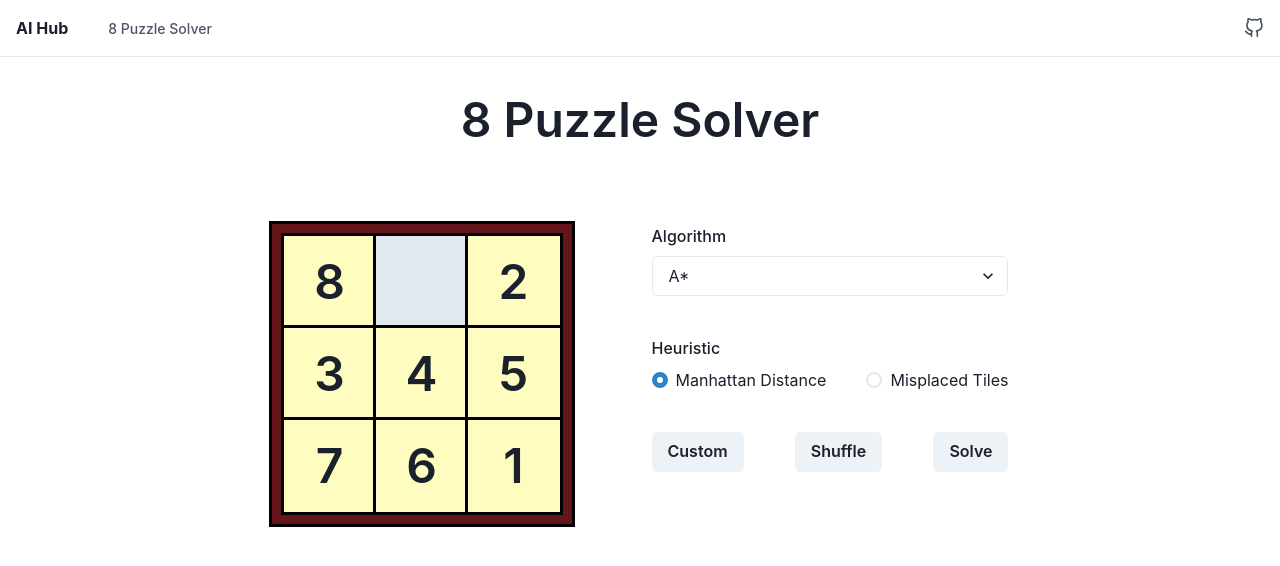
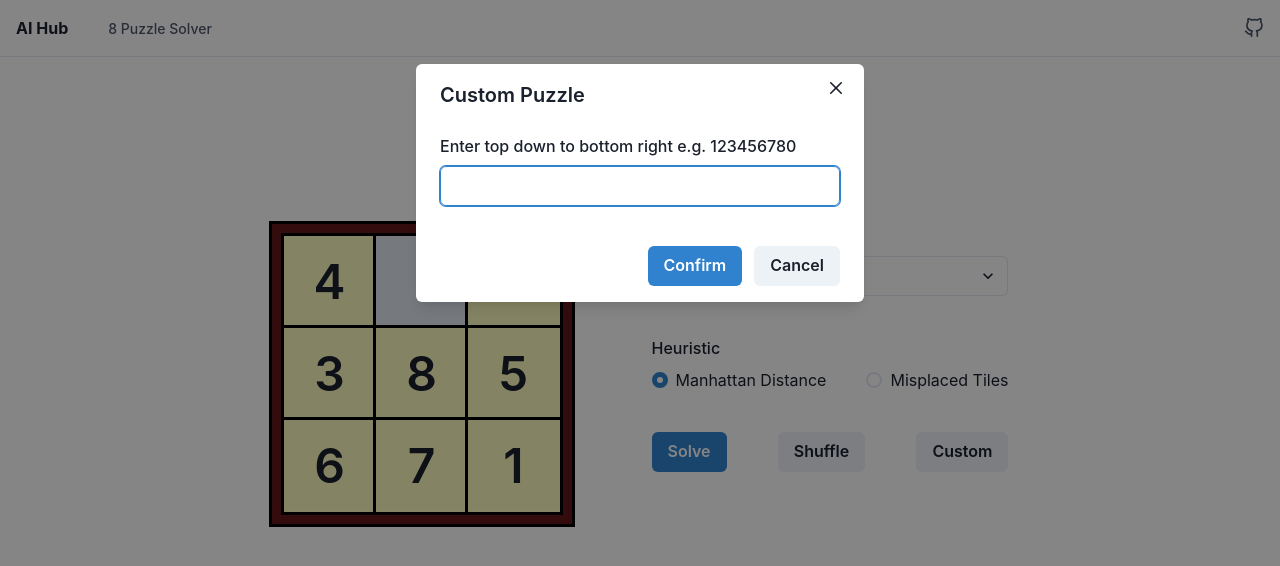
Before and after one commit to dphogit/ai-hub, a React (Vite) app: page /eight-puzzle in a window 1280 px wide. Both pictures are taken after a click on the button "Custom". Shown: the top 566 px of the page. Built offline with nearby package versions, Linux system fonts and the light colour scheme.

Commit message:
Customize input

```diff
--- /dev/null
+++ b/src/components/pages/eight-puzzle-page/custom-modal/index.tsx
@@ -0,0 +1,120 @@
+import React, { useRef, useState } from 'react';
+import {
+  Button,
+  FormControl,
+  FormErrorIcon,
+  FormErrorMessage,
+  FormLabel,
+  Input,
+  Modal,
+  ModalBody,
+  ModalCloseButton,
+  ModalContent,
+  ModalFooter,
+  ModalHeader,
+  ModalOverlay,
+} from '@chakra-ui/react';
+import { List } from 'immutable';
+import { SlidingTiles } from '../../../../search';
+
+interface Props {
+  isOpen: boolean;
+  onClose: () => void;
+  onConfirm: (puzzle: number[]) => void;
+}
+
+const CustomModal = ({ isOpen, onClose, onConfirm }: Props) => {
+  const [value, setValue] = useState<string>('');
+  const [errorMsg, setErrorMsg] = useState<string>('');
+
+  const inputRef = useRef<HTMLInputElement>(null);
+
+  const resetAndClose = () => {
+    setValue('');
+    setErrorMsg('');
+    onClose();
+  };
+
+  const validatePuzzle = (): number[] => {
+    const tiles = [1, 2, 3, 4, 5, 6, 7, 8, 0];
+    const candidatePuzzle = value
+      .trim()
+      .split('')
+      .map((val) => parseInt(val));
+
+    if (candidatePuzzle.length !== tiles.length) throw Error();
+
+    const pool = new Set(tiles);
+    candidatePuzzle.forEach((tile) => pool.delete(tile));
+
+    if (pool.size !== 0) throw Error();
+
+    return candidatePuzzle;
+  };
+
+  const handleInputChange = (e: React.ChangeEvent<HTMLInputElement>) => {
+    setValue(e.target.value);
+  };
+
+  const handleKeyDown = (e: React.KeyboardEvent<HTMLInputElement>) => {
+    if (e.key === 'Enter') {
+      handleConfirm();
+    }
+  };
+
+  const handleConfirm = () => {
+    try {
+      const validPuzzle = validatePuzzle(); // Throws error if invalid
+
+      const isSolvable = SlidingTiles.isSolvable(List(validPuzzle));
+      if (!isSolvable) {
+        setErrorMsg('Puzzle is not solvable');
+        return;
+      }
+
+      onConfirm(validPuzzle);
+      resetAndClose();
+    } catch {
+      setErrorMsg('Invalid puzzle');
+    }
+  };
+
+  const handleCancelClick = () => {
+    resetAndClose();
+  };
+
+  return (
+    <Modal isOpen={isOpen} onClose={onClose} initialFocusRef={inputRef}>
+      <ModalOverlay />
+      <ModalContent>
+        <ModalHeader>Custom Puzzle</ModalHeader>
+        <ModalCloseButton />
+        <ModalBody pb={6}>
+          <FormControl isInvalid={errorMsg !== ''}>
+            <FormLabel>Enter top down to bottom right e.g. 123456780</FormLabel>
+            <Input
+              ref={inputRef}
+              value={value}
+              onChange={handleInputChange}
+              onKeyDown={handleKeyDown}
+            />
+            {errorMsg && (
+              <FormErrorMessage>
+                <FormErrorIcon />
+                {errorMsg}
+              </FormErrorMessage>
+            )}
+          </FormControl>
+        </ModalBody>
+        <ModalFooter>
+          <Button colorScheme="blue" mr={3} onClick={handleConfirm}>
+            Confirm
+          </Button>
+          <Button onClick={handleCancelClick}>Cancel</Button>
+        </ModalFooter>
+      </ModalContent>
+    </Modal>
+  );
+};
+
+export default CustomModal;
--- a/src/components/pages/eight-puzzle-page/index.tsx
+++ b/src/components/pages/eight-puzzle-page/index.tsx
@@ -17,6 +17,7 @@ import Layout from '../../layout';
 import PuzzleBoard from './puzzle-board';
 import { SlidingTiles } from '../../../search';
 import { List } from 'immutable';
+import CustomModal from './custom-modal';
 
 enum Algorithms {
   BFS = 'BFS',
@@ -31,12 +32,7 @@ enum Heuristics {
   MISPLACED = 'Misplaced Tiles',
 }
 
-const EightPuzzlePage = () => {
-  const [algo, setAlgo] = useState<Algorithms>(Algorithms.A_STAR);
-  const [heuristic, setHeuristic] = useState<Heuristics>(Heuristics.MANHATTAN);
-  const [puzzle, setPuzzle] = useState<number[]>([1, 2, 3, 4, 5, 6, 7, 8, 0]);
-
-  const scramble = (puzzle: number[]): number[] => {
+const scramblePuzzle = (puzzle: number[]): number[] => {
   const shuffled = [...puzzle];
   for (let i = shuffled.length - 1; i > 0; i--) {
     const j = Math.floor(Math.random() * (i + 1));
@@ -49,13 +45,19 @@ const EightPuzzlePage = () => {
   let isGenerating = true;
   let generated = puzzle; // Keep TS happy
   while (isGenerating) {
-      generated = scramble(puzzle);
+    generated = scramblePuzzle(puzzle);
     if (SlidingTiles.isSolvable(List(generated))) {
       isGenerating = false;
     }
   }
   return generated;
 };
+
+const EightPuzzlePage = () => {
+  const [algo, setAlgo] = useState<Algorithms>(Algorithms.A_STAR);
+  const [heuristic, setHeuristic] = useState<Heuristics>(Heuristics.MANHATTAN);
+  const [isCustomModalOpen, setIsCustomModalOpen] = useState<boolean>(false);
+  const [puzzle, setPuzzle] = useState<number[]>([1, 2, 3, 4, 5, 6, 7, 8, 0]);
 
   useEffect(() => {
     setPuzzle((prevPuzzle) => generatePuzzle(prevPuzzle));
@@ -69,11 +71,28 @@ const EightPuzzlePage = () => {
     setHeuristic(value as Heuristics);
   };
 
+  const handleSolveClick = () => {
+    // TODO: Implement solving
+  };
+
   const handleShuffleClick = () => {
     setPuzzle((prevPuzzle) => generatePuzzle(prevPuzzle));
   };
 
+  const handleCustomClick = () => {
+    setIsCustomModalOpen(true);
+  };
+
+  const handleCloseCustomModal = () => {
+    setIsCustomModalOpen(false);
+  };
+
+  const handleConfirmCustomModal = (puzzle: number[]) => {
+    setPuzzle(puzzle);
+  };
+
   return (
+    <>
       <Layout>
         <Center flexDir="column">
           <Heading as="h1" size="2xl" fontWeight="600">
@@ -96,7 +115,9 @@ const EightPuzzlePage = () => {
                 <FormLabel as="legend">Heuristic</FormLabel>
                 <RadioGroup value={heuristic} onChange={handleHeuristicChange}>
                   <HStack spacing={10}>
-                  <Radio value={Heuristics.MANHATTAN}>Manhattan Distance</Radio>
+                    <Radio value={Heuristics.MANHATTAN}>
+                      Manhattan Distance
+                    </Radio>
                     <Radio value={Heuristics.MISPLACED}>Misplaced Tiles</Radio>
                   </HStack>
                 </RadioGroup>
@@ -107,14 +128,20 @@ const EightPuzzlePage = () => {
                 justifyContent="space-between"
                 w="100%"
               >
-              <Button>Custom</Button>
+                <Button colorScheme="blue">Solve</Button>
                 <Button onClick={handleShuffleClick}>Shuffle</Button>
-              <Button>Solve</Button>
+                <Button onClick={handleCustomClick}>Custom</Button>
               </ButtonGroup>
             </VStack>
           </Flex>
         </Center>
       </Layout>
+      <CustomModal
+        isOpen={isCustomModalOpen}
+        onClose={handleCloseCustomModal}
+        onConfirm={handleConfirmCustomModal}
+      />
+    </>
   );
 };
 
```
Lines whose indentation alone changed are shown as unchanged.
